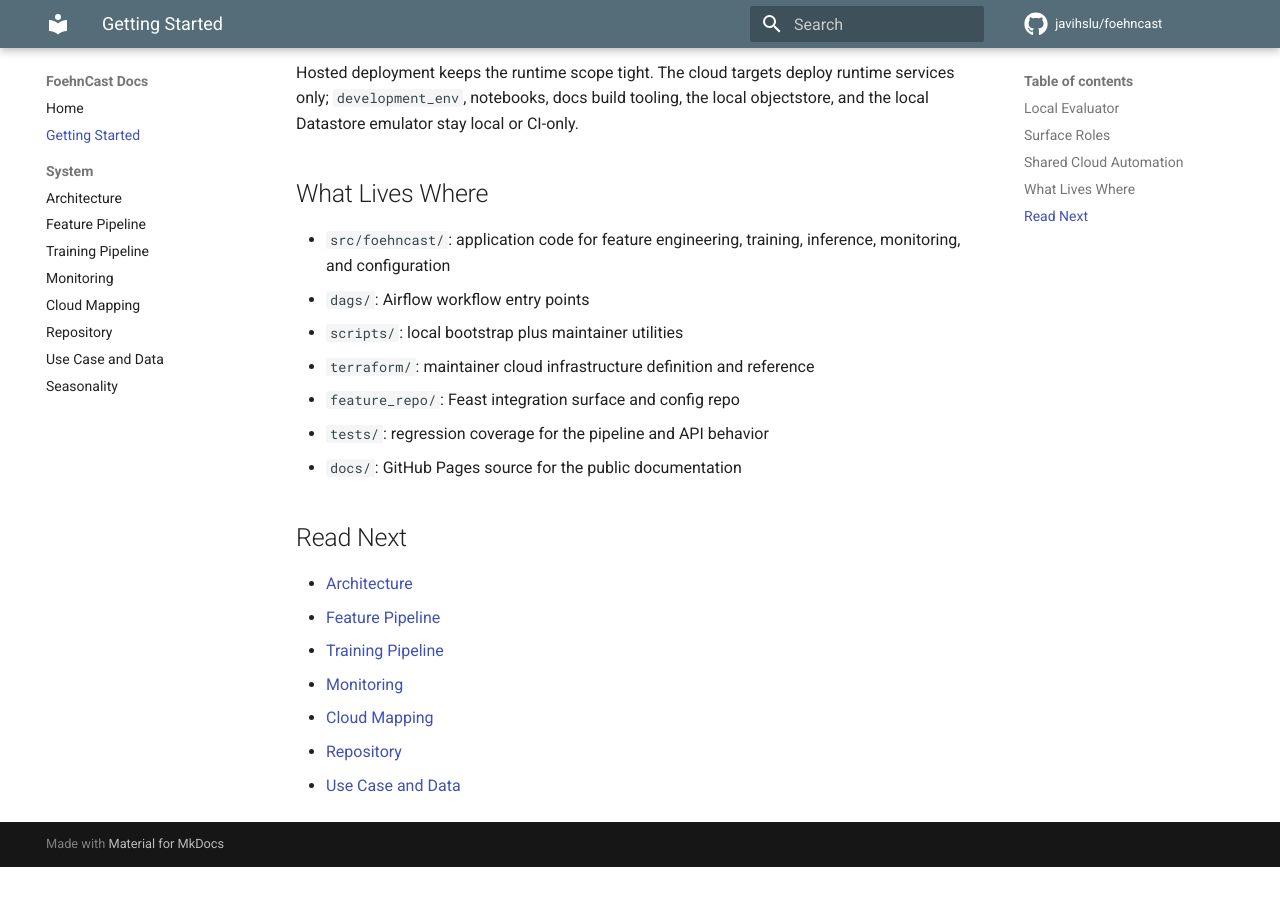
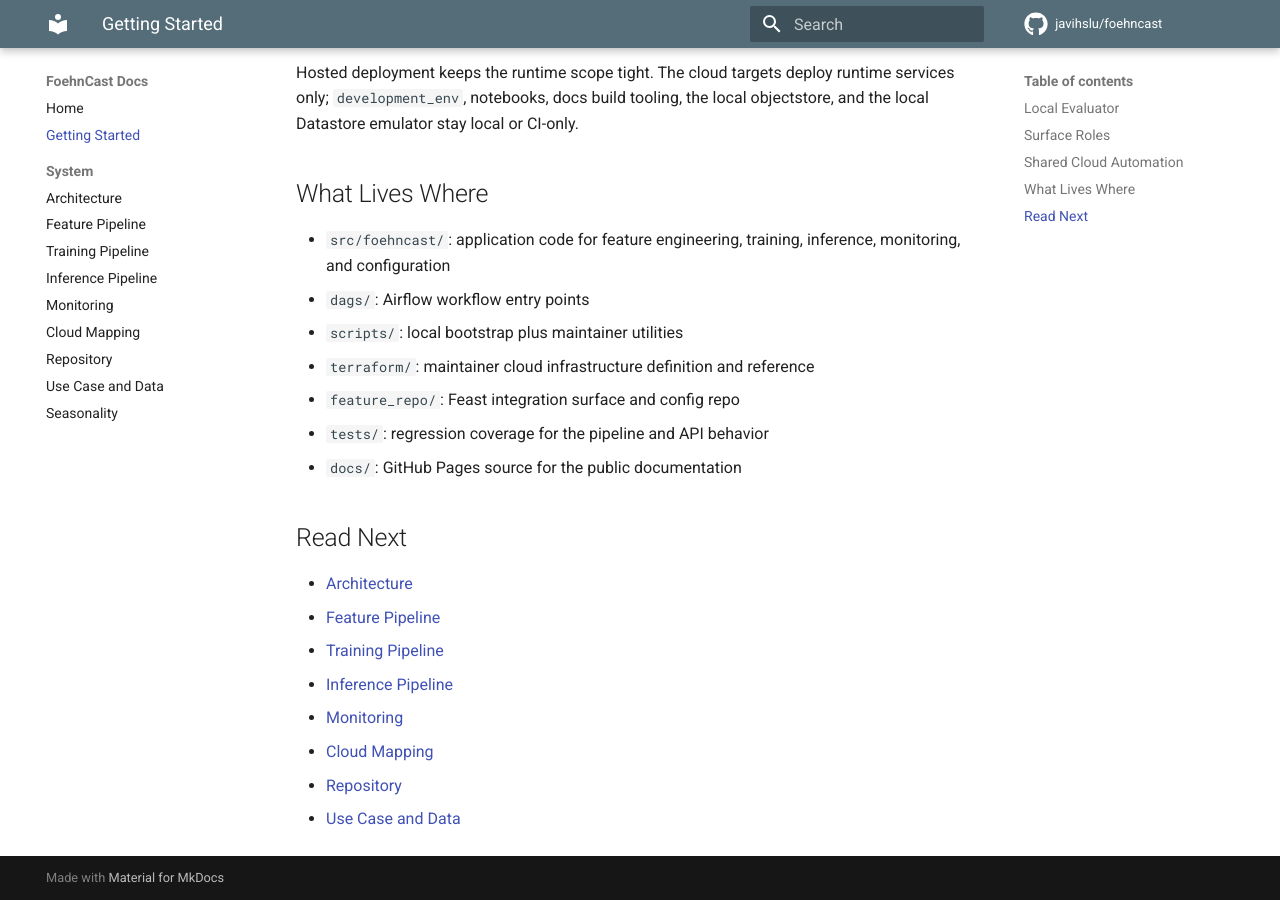
Before and after one commit to javihslu/foehncast, an MkDocs documentation site: the page built from docs/site/getting-started.md, in a window 1280 px wide and 900 px high, scrolled down 2507 px. Built offline with MkDocs 1.6.1 and Material for MkDocs 9.7.7, drawn with Linux system fonts in a browser that asks for light colours; comment, search, counter and statistics services are not loaded; before the commit the page ends 3374 px from its top, so only the background shows below that.

Commit message:
docs(site): add inference pipeline page

```diff
--- a/docs/mkdocs.yml
+++ b/docs/mkdocs.yml
@@ -53,6 +53,7 @@
       - Architecture: system/architecture.md
       - Feature Pipeline: system/feature-pipeline.md
       - Training Pipeline: system/training-pipeline.md
+      - Inference Pipeline: system/inference-pipeline.md
       - Monitoring: system/monitoring.md
       - Cloud Mapping: system/cloud-mapping.md
       - Repository: system/repository.md
```
Also changed, not shown: docs/site/getting-started.md, docs/site/system/inference-pipeline.md (added).
